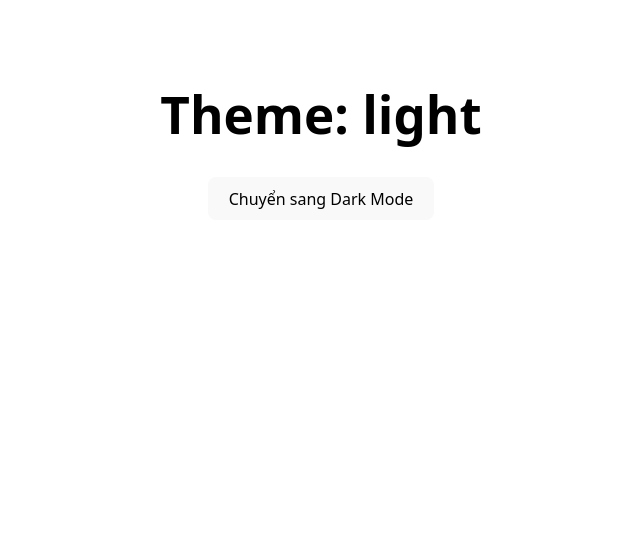
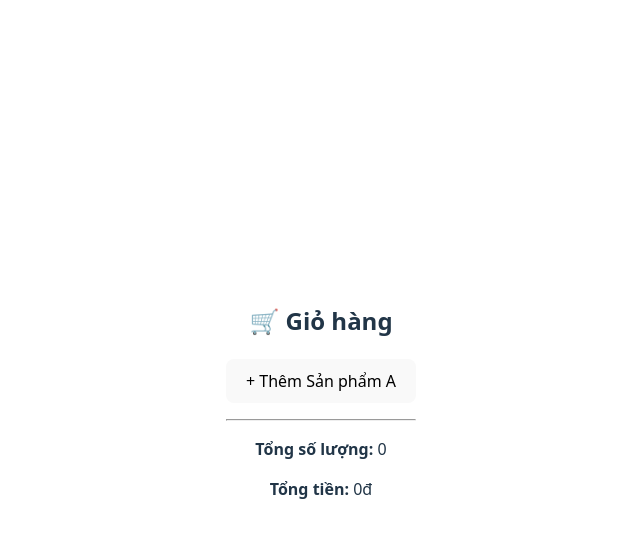
Before and after one commit to tthtung/PTGDUD_DHKTPM18A_REACTJS_TUAN_10, a React (Vite) app: page / in a window 1280 px wide. Shown: the top 538 px of the page, without its empty margins (319-959 px from the left). Built offline with nearby package versions, Linux system fonts and the light colour scheme.

Commit message:
Finish  4. Giỏ hàng (Shopping Cart)

```diff
--- a/src/App.jsx
+++ b/src/App.jsx
@@ -7,6 +7,7 @@ import ChangeValue_Redux from "./components/ChangeValue_Redux";
 import ChangeValue_ReduxToolkit from "./components/ChangeValue_ReduxToolkit";
 import TodoApp from "./components/TodoApp";
 import ThemeToggle from "./components/ThemeToggle";
+import Cart from "./components/Cart";
 
 function App() {
   return (
@@ -20,7 +21,8 @@ function App() {
       <Provider store={store}>
         {/* <ChangeValue_ReduxToolkit /> */}
         {/* <TodoApp /> */}
-        <ThemeToggle />
+        {/* <ThemeToggle /> */}
+        <Cart />
       </Provider>
     </>
   );
--- /dev/null
+++ b/src/components/Cart.jsx
@@ -0,0 +1,54 @@
+import React from "react";
+import { useSelector, useDispatch } from "react-redux";
+import {
+  addItem,
+  removeItem,
+  updateQuantity,
+  selectCartItems,
+  selectTotalPrice,
+  selectTotalQuantity,
+} from "../components/redux_toolkit/cartSlice";
+
+export default function Cart() {
+  const cartItems = useSelector(selectCartItems);
+  const totalQuantity = useSelector(selectTotalQuantity);
+  const totalPrice = useSelector(selectTotalPrice);
+  const dispatch = useDispatch();
+
+  const handleAddSample = () => {
+    dispatch(addItem({ id: 1, name: "Sản phẩm A", price: 100000, quantity: 1 }));
+  };
+
+  return (
+    <div style={{ padding: 20 }}>
+      <h2>🛒 Giỏ hàng</h2>
+      <button onClick={handleAddSample}>+ Thêm Sản phẩm A</button>
+
+      <ul>
+        {cartItems.map((item) => (
+          <li key={item.id} style={{ marginBottom: 10 }}>
+            <strong>{item.name}</strong> - {item.price.toLocaleString()}đ
+            <br />
+            Số lượng:{" "}
+            <input
+              type="number"
+              value={item.quantity}
+              onChange={(e) =>
+                dispatch(updateQuantity({ id: item.id, quantity: Number(e.target.value) }))
+              }
+              min={1}
+              style={{ width: 60 }}
+            />
+            <button onClick={() => dispatch(removeItem(item.id))} style={{ marginLeft: 10 }}>
+              ❌ Xóa
+            </button>
+          </li>
+        ))}
+      </ul>
+
+      <hr />
+      <p><strong>Tổng số lượng:</strong> {totalQuantity}</p>
+      <p><strong>Tổng tiền:</strong> {totalPrice.toLocaleString()}đ</p>
+    </div>
+  );
+}
--- /dev/null
+++ b/src/components/redux_toolkit/cartSlice.jsx
@@ -0,0 +1,40 @@
+import { createSlice } from "@reduxjs/toolkit";
+
+const cartSlice = createSlice({
+  name: "cart",
+  initialState: {
+    cartItems: [],
+  },
+  reducers: {
+    addItem: (state, action) => {
+      const item = action.payload;
+      const existing = state.cartItems.find((i) => i.id === item.id);
+      if (existing) {
+        existing.quantity += item.quantity;
+      } else {
+        state.cartItems.push({ ...item, quantity: item.quantity || 1 });
+      }
+    },
+    removeItem: (state, action) => {
+      state.cartItems = state.cartItems.filter((item) => item.id !== action.payload);
+    },
+    updateQuantity: (state, action) => {
+      const { id, quantity } = action.payload;
+      const item = state.cartItems.find((i) => i.id === id);
+      if (item && quantity > 0) {
+        item.quantity = quantity;
+      }
+    },
+  },
+});
+
+export const { addItem, removeItem, updateQuantity } = cartSlice.actions;
+
+// Selectors
+export const selectCartItems = (state) => state.cart.cartItems;
+export const selectTotalQuantity = (state) =>
+  state.cart.cartItems.reduce((total, item) => total + item.quantity, 0);
+export const selectTotalPrice = (state) =>
+  state.cart.cartItems.reduce((total, item) => total + item.price * item.quantity, 0);
+
+export default cartSlice.reducer;
--- a/src/components/redux_toolkit/store.jsx
+++ b/src/components/redux_toolkit/store.jsx
@@ -2,12 +2,14 @@ import { configureStore } from "@reduxjs/toolkit";
 import counterReducer from "./counterSlice";
 import todoReducer from "./todoSlice";
 import themeReducer from "./themeSlice";
+import cartReducer from "./cartSlice";
 
 const store = configureStore({
   reducer: {
     counter: counterReducer,
     todos: todoReducer,
     theme: themeReducer,
+    cart: cartReducer,
   },
 });
 
```
Also changed, not shown: minhchung/4. Giỏ hàng (Shopping Cart).png (added).
